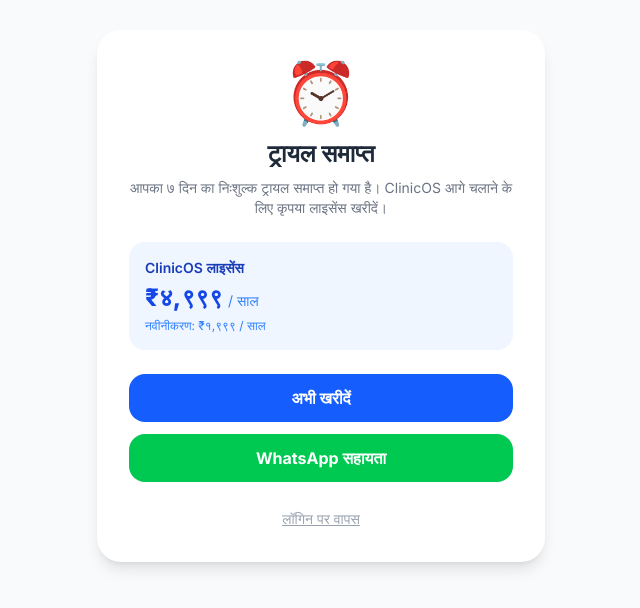
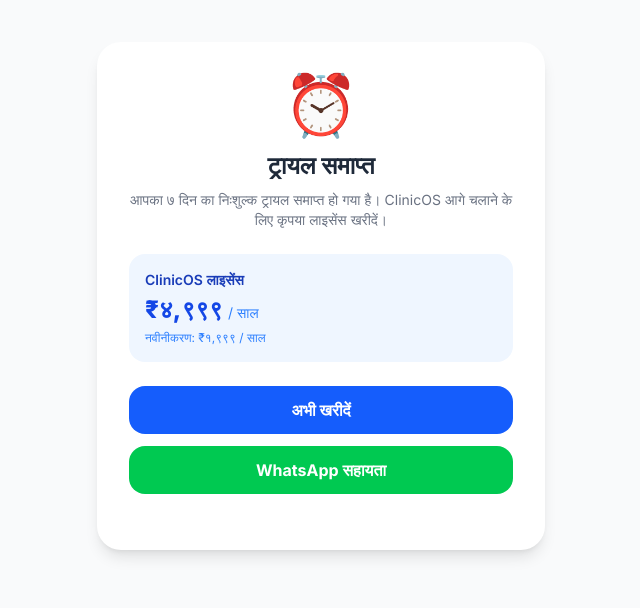
Before and after one commit to kp1153/medical-saas, a Next.js app: page /expired in a window 1280 px wide. Shown: the part 104-712 px from the top of the page, without its empty margins (319-959 px from the left). Built offline with nearby package versions, Linux system fonts and the light colour scheme; no server answers.

Commit message:
force deploy

```diff
--- a/app/expired/page.js
+++ b/app/expired/page.js
@@ -43,13 +43,6 @@
           >
             WhatsApp सहायता
           </a>
-
-          <Link
-            href="/login"
-            className="text-gray-400 hover:text-gray-600 text-sm underline"
-          >
-            लॉगिन पर वापस
-          </Link>
         </div>
       </div>
     </main>
```
